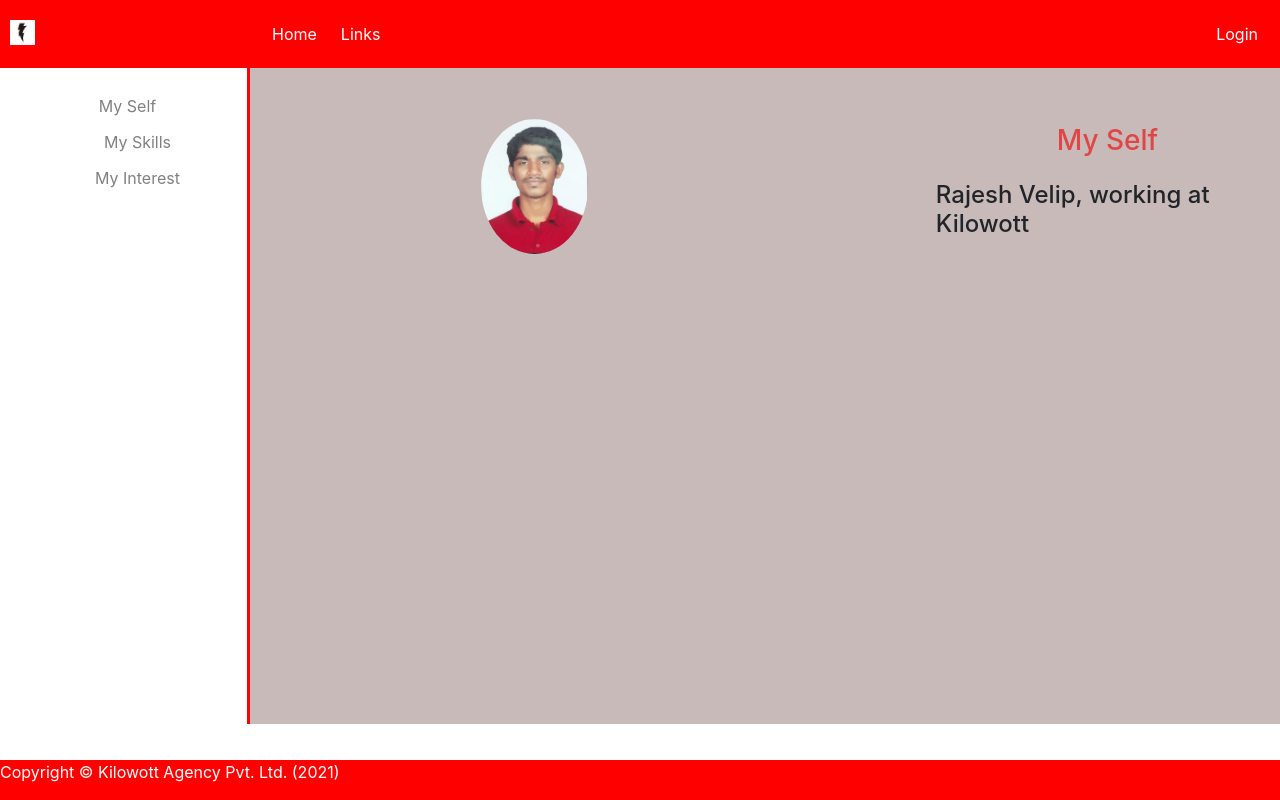
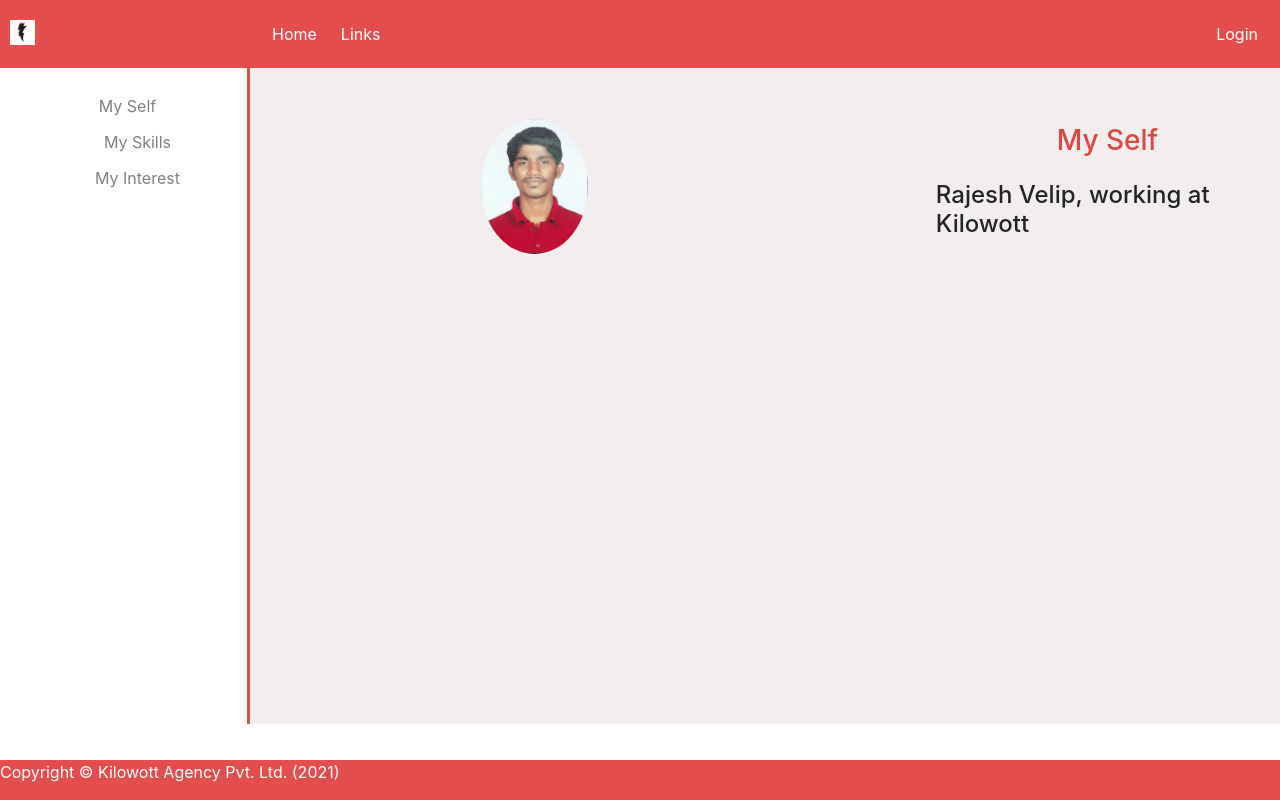
Before and after one commit to rajeshvelipkilowott/rajesh-velip-kilowott.github.io, a plain HTML site: page index.html in a window 1280 px wide. Drawn offline with nearby package versions, Linux system fonts and the light colour scheme.

Commit message:
initial commit

```diff
--- a/style.css
+++ b/style.css
@@ -8,7 +8,7 @@ body {
 
 .header {
   overflow: hidden;
-  background-color: red;
+  background-color: rgb(228, 77, 77);
   padding: 20px 10px;
 }
 
@@ -64,7 +64,7 @@ body {
   background-color:white;
   overflow-x: hidden;
   padding-top: 20px;
-  border-color: red;
+  border-color: rgb(228, 77, 77);
   border-right-style: solid;
 
 }
@@ -82,12 +82,12 @@ body {
 
 
 .sidenav a:hover {
-  color: #dd2f2f;
+  color: rgb(218, 88, 88);
 }
 
 
 .myprofile{
-  background-color: #c9baba;
+  background-color: #f3eded;
   height: 82vh;
   border-left: red;
 }
@@ -128,7 +128,7 @@ margin-right: 30px;
   left: 0;
   bottom: 0;
   width: 100%;
-  background-color: red;
+  background-color:rgb(228, 77, 77);
   color: white;
   text-align: left;
 }
```
Also changed, not shown: index.html (+5 -1 lines).
